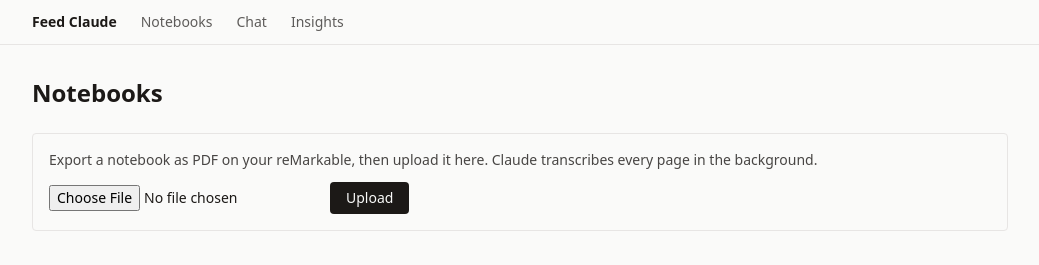
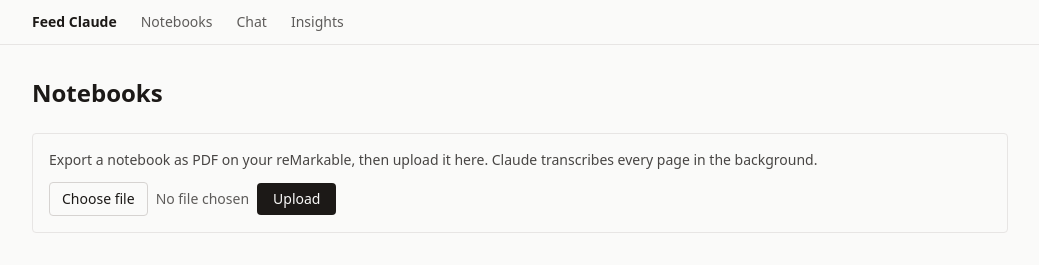
Before and after one commit to sanjaykims/remarkabler, a Next.js app: page /notebooks in a window 1280 px wide. Shown: the top 265 px of the page, without its empty margins (120-1159 px from the left). Built offline with nearby package versions, Linux system fonts and the light colour scheme; no server answers; the database is empty.

Commit message:
Use a custom English file picker on the Notebooks page
The native file input's label is localized by the browser (e.g.
Korean). Hide it and drive it with a custom "Choose file" button and
file-name text so the control always reads in English.

https://claude.ai/code/session_016jmGYNrNykY2umMTRfTM45

```diff
--- a/app/notebooks/page.tsx
+++ b/app/notebooks/page.tsx
@@ -18,6 +18,7 @@ export default function NotebooksPage() {
   const [uploading, setUploading] = useState(false);
   const [status, setStatus] = useState<string | null>(null);
   const [error, setError] = useState<string | null>(null);
+  const [fileName, setFileName] = useState<string | null>(null);
   const fileRef = useRef<HTMLInputElement>(null);
 
   async function load() {
@@ -54,6 +55,7 @@ export default function NotebooksPage() {
       if (!r.ok) throw new Error(d.error || "Upload failed");
       setStatus(`Uploaded "${d.name}" — transcribing in the background. It will appear below.`);
       if (fileRef.current) fileRef.current.value = "";
+      setFileName(null);
       await load();
     } catch (err) {
       setError((err as Error).message);
@@ -83,11 +85,25 @@ export default function NotebooksPage() {
         <div className="flex flex-wrap items-center gap-2">
           <input
             ref={fileRef}
+            id="notebook-file"
             type="file"
             accept="application/pdf,.pdf"
             disabled={uploading}
-            className="text-sm"
+            onChange={(e) => setFileName(e.target.files?.[0]?.name ?? null)}
+            className="hidden"
           />
+          <label
+            htmlFor="notebook-file"
+            className={
+              "rounded border border-stone-300 dark:border-stone-700 px-3 py-1.5 text-sm cursor-pointer" +
+              (uploading ? " opacity-50 pointer-events-none" : "")
+            }
+          >
+            Choose file
+          </label>
+          <span className="text-sm opacity-70">
+            {fileName ?? "No file chosen"}
+          </span>
           <button
             type="submit"
             disabled={uploading}
```
Also changed, not shown: 1 other file (tests, documents, lock files or other folders).
